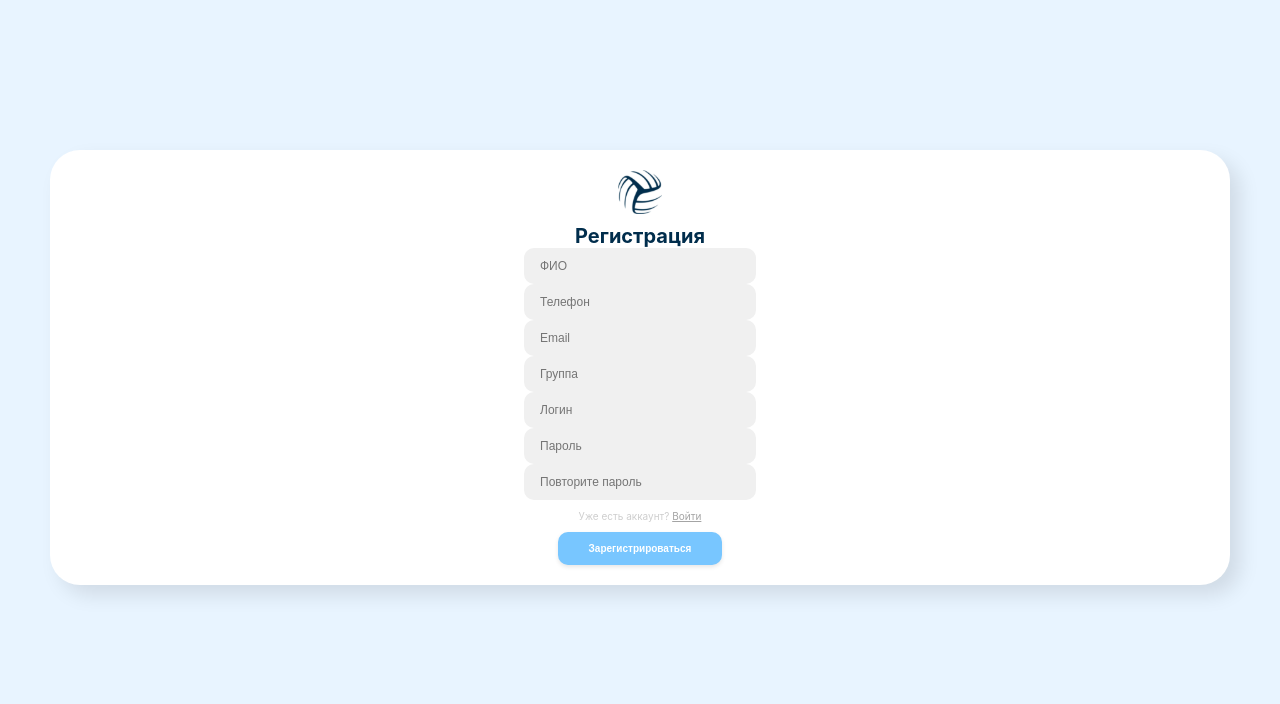
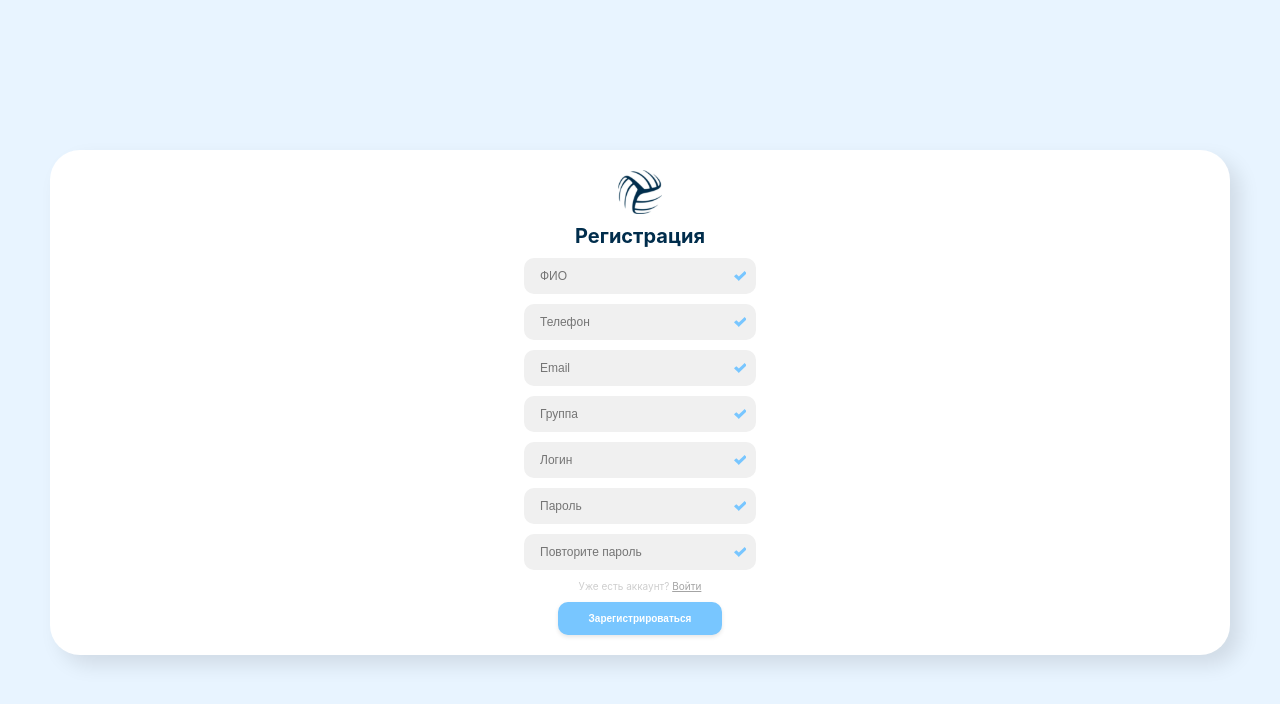
Before and after one commit to RaKeD1/sport-app, a React (Create React App) app: page /registration in a window 1280 px wide. Shown: the top 704 px of the page. Built offline with nearby package versions, Linux system fonts and the light colour scheme.

Commit message:
fix styles and form for registration

```diff
--- a/src/App.scss
+++ b/src/App.scss
@@ -117,6 +117,15 @@ button {
   flex-direction: column;
   align-items: center;
   margin: 0 auto;
+  &__for-input {
+    font-size: 10px;
+    color: red;
+    div {
+      text-align: start;
+      margin-left: 10px;
+      margin-top: 5px;
+    }
+  }
   &__logo {
     margin-bottom: 10px;
   }
--- a/src/models/validation/RegisterSchema.ts
+++ b/src/models/validation/RegisterSchema.ts
@@ -17,7 +17,7 @@ const RegisterSchema = Yup.object().shape({
     .required('Обязательное поле'),
   passwordCheck: Yup.string()
     .required('Обязательное поле')
-    .test('password-match', 'Пароли должны совпадать', function (value) {
+    .test('password-match', 'Пароли должны совпадать', function (value: string) {
       return this.parent.password === value;
     }),
 });
--- a/src/pages/Registr.tsx
+++ b/src/pages/Registr.tsx
@@ -17,32 +17,46 @@ interface FormValues {
 const InnerForm = (props: FormikProps<FormValues>) => {
   const { touched, errors, isSubmitting } = props;
   return (
-    <Form className='auth'>
-      <img className='auth__logo' width='44' src={logo} alt='Valleyball logo'></img>
-      <h2 className='auth__title'>Регистрация</h2>
-      <div className='auth__inputs'>
-        <Field name='fio' type='text' placeholder='ФИО' />
+    <Form className="auth">
+      <img className="auth__logo" width="44" src={logo} alt="Valleyball logo"></img>
+      <h2 className="auth__title">Регистрация</h2>
+      <div className="auth__inputs">
+        <div className="auth__for-input input-true">
+          <Field name="fio" type="text" placeholder="ФИО" />
           {errors.fio && touched.fio && <div>{errors.fio}</div>}
-        <Field name='phone' type='tel' placeholder='Телефон' />
+        </div>
+        <div className="auth__for-input input-true">
+          <Field name="phone" type="tel" placeholder="Телефон" />
           {errors.phone && touched.phone && <div>{errors.phone}</div>}
-        <Field name='email' type='email' placeholder='Email' />
+        </div>
+        <div className="auth__for-input input-true">
+          <Field name="email" type="email" placeholder="Email" />
           {errors.email && touched.email && <div>{errors.email}</div>}
-        <Field name='group' type='text' placeholder='Группа' />
+        </div>
+        <div className="auth__for-input input-true">
+          <Field name="group" type="text" placeholder="Группа" />
           {errors.group && touched.group && <div>{errors.group}</div>}
-        <Field name='login' type='text' placeholder='Логин' />
+        </div>
+        <div className="auth__for-input input-true">
+          <Field name="login" type="text" placeholder="Логин" />
           {errors.login && touched.login && <div>{errors.login}</div>}
-        <Field name='password' type='password' placeholder='Пароль' />
+        </div>
+        <div className="auth__for-input input-true">
+          <Field name="password" type="password" placeholder="Пароль" />
           {errors.password && touched.password && <div>{errors.password}</div>}
-        <Field name='passwordCheck' type='password' placeholder='Повторите пароль' />
+        </div>
+        <div className="auth__for-input input-true">
+          <Field name="passwordCheck" type="password" placeholder="Повторите пароль" />
           {errors.passwordCheck && touched.passwordCheck && <div>{errors.passwordCheck}</div>}
         </div>
-      <p className='auth__text'>
+      </div>
+      <p className="auth__text">
         Уже есть аккаунт?&nbsp;
-        <Link to='/login' className='auth__link'>
+        <Link to="/login" className="auth__link">
           Войти
         </Link>
       </p>
-      <button type='submit' className='auth__button' disabled={isSubmitting}>
+      <button type="submit" className="auth__button" disabled={isSubmitting}>
         Зарегистрироваться
       </button>
     </Form>
```
Lines whose indentation alone changed are shown as unchanged.
